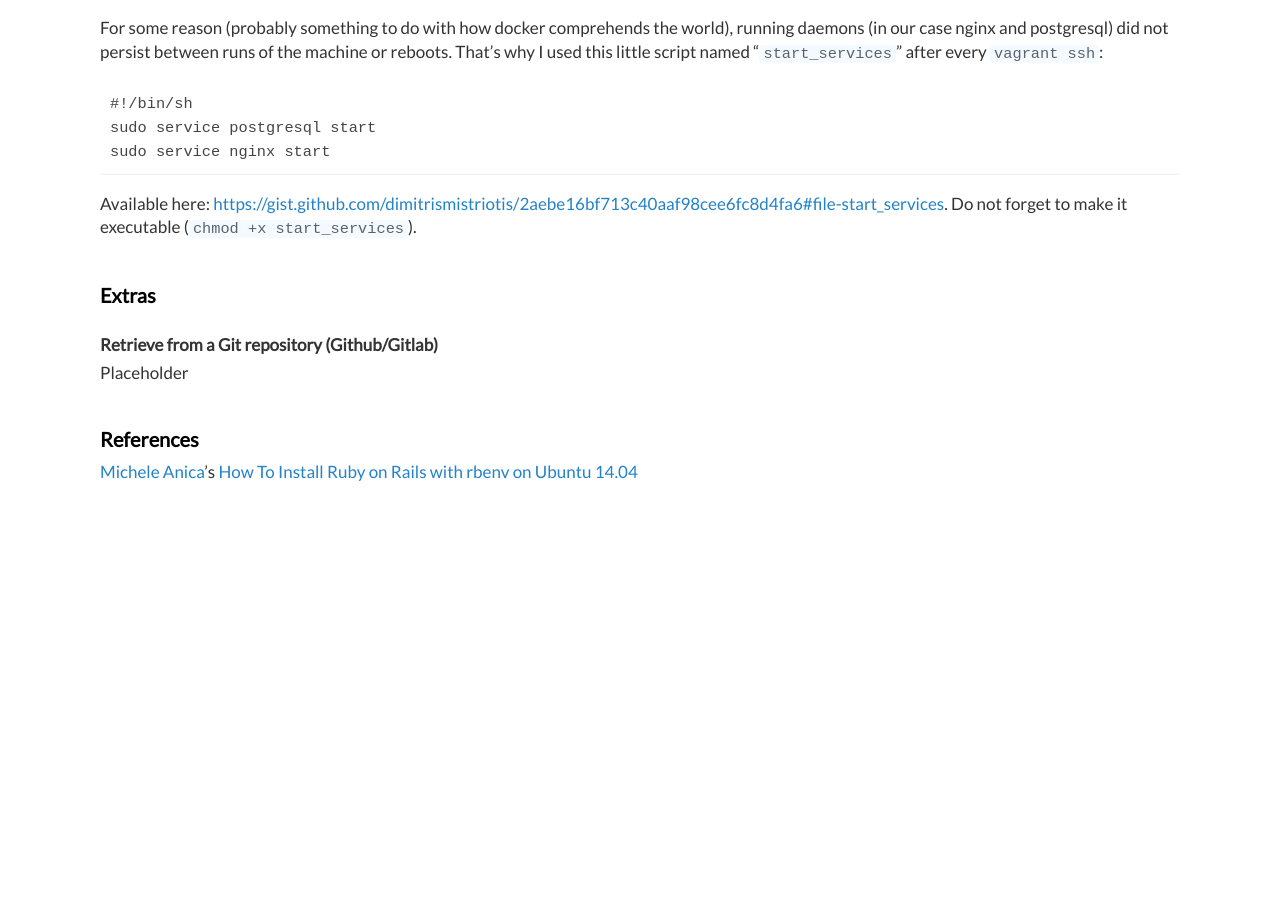
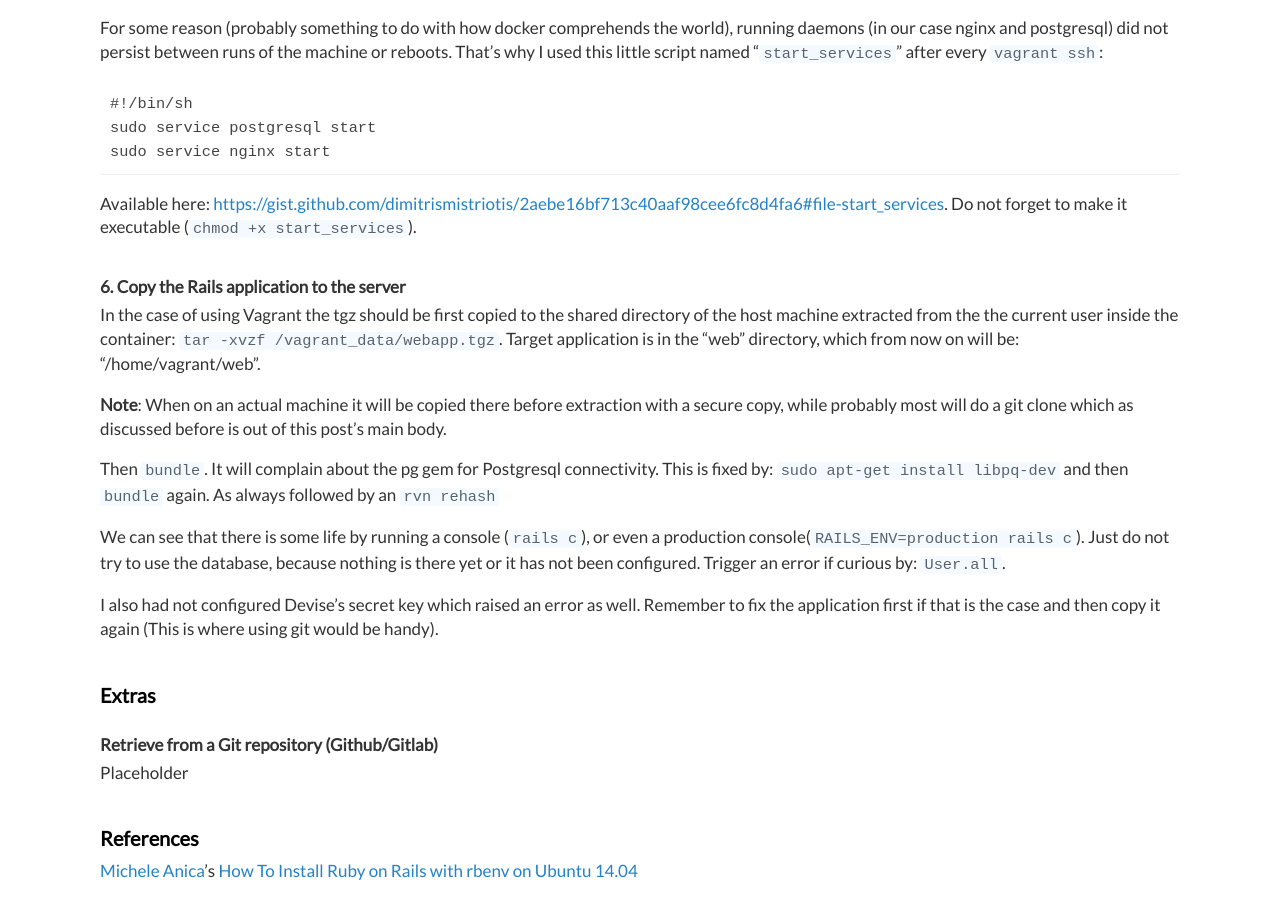
Before and after one commit to dimitrismistriotis/dimitrismistriotis.github.io, a Jekyll site: the page built from _posts/2017-01-07-deploy_rails.md, in a window 1280 px wide and 900 px high, scrolled down 5412 px. Built offline with Jekyll 4.4.1, drawn with Linux system fonts in a browser that asks for light colours; before the commit the page ends 5912 px from its top, so only the background shows below that.

Commit message:
Deploy step

```diff
--- a/_posts/2017-01-07-deploy_rails.md
+++ b/_posts/2017-01-07-deploy_rails.md
@@ -304,6 +304,30 @@ sudo service nginx start
 Available here: <https://gist.github.com/dimitrismistriotis/2aebe16bf713c40aaf98cee6fc8d4fa6#file-start_services>. Do not
 forget to make it executable (`chmod +x start_services`).
 
+### 6. Copy the Rails application to the server
+
+In the case of using Vagrant the tgz should be first copied to the shared
+directory of the host machine extracted from the the current user inside the
+container: `tar -xvzf /vagrant_data/webapp.tgz`. Target application is in the
+"web" directory, which from now on will be: "/home/vagrant/web".
+
+**Note**: When on an actual machine it will be copied there before extraction
+with a secure copy, while probably most will do a git clone which as discussed
+before is out of this post's main body.
+
+Then `bundle`. It will complain about the pg gem for Postgresql connectivity.
+This is fixed by: `sudo apt-get install libpq-dev` and then `bundle` again. As
+always followed by an `rvn rehash`
+
+We can see that there is some life by running a console (`rails c`), or even a
+production console(`RAILS_ENV=production rails c`). Just do not try to use the
+database, because nothing is there yet or it has not been configured. Trigger
+an error if curious by: `User.all`.
+
+I also had not configured Devise's secret key which raised an error as well.
+Remember to fix the application first if that is the case and then copy it
+again (This is where using git would be handy).
+
 ## Extras
 
 ### Retrieve from a Git repository (Github/Gitlab)
```
